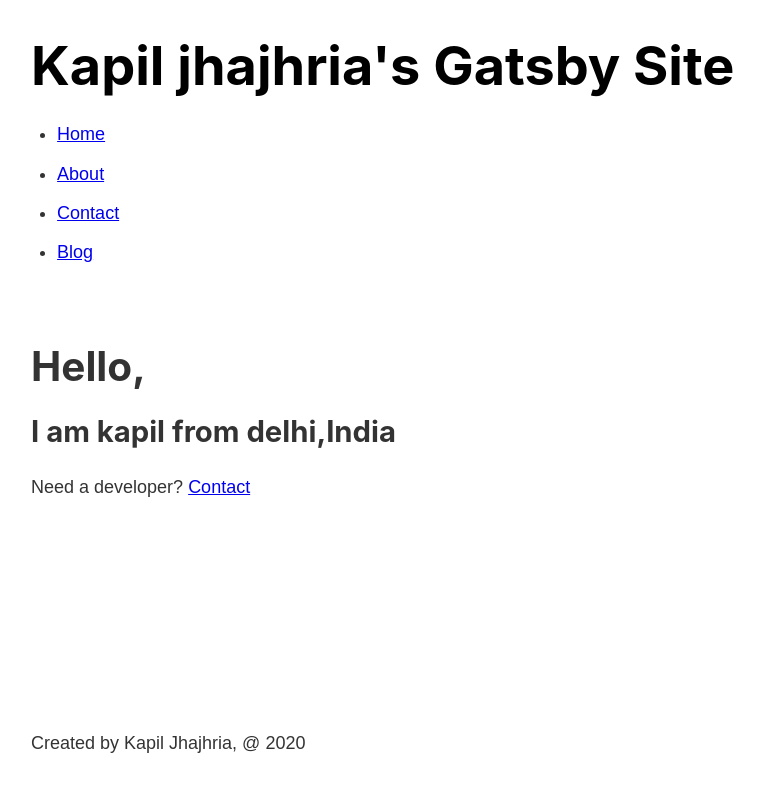
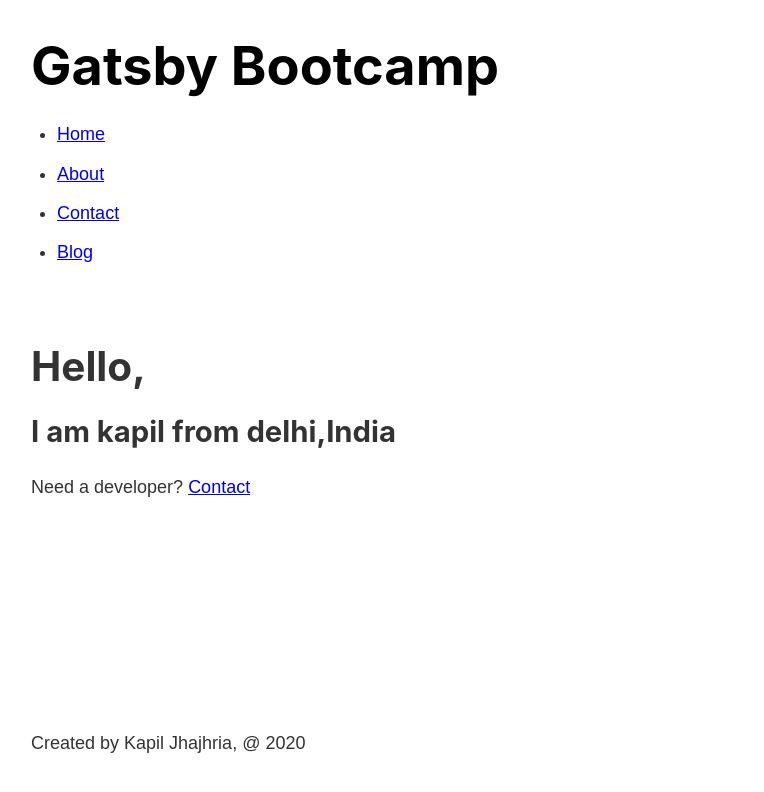
Before and after one commit to kapiljhajhria/gastby-blog, a Gatsby site: page / in a window 1280 px wide. Shown: the whole page, without its empty margins (252-1016 px from the left). Built offline with nearby package versions, Linux system fonts and the light colour scheme; Gatsby itself is replaced by a stand-in of ours.

Commit message:
updating title and name using query, dynamically

```diff
--- a/gatsby-config.js
+++ b/gatsby-config.js
@@ -6,5 +6,10 @@
 
 module.exports = {
   /* Your site config here */
+  siteMetadata: {
+    title: "Gatsby Bootcamp",
+    author: "Andrew Mead",
+    student: "Kapil Jhajhria",
+  },
   plugins: [`gatsby-plugin-sass`],
 }
--- a/src/components/footer.jsx
+++ b/src/components/footer.jsx
@@ -1,9 +1,20 @@
 import React from "react"
-
+import { graphql, useStaticQuery } from "gatsby"
 const Footer = () => {
+  const data = useStaticQuery(graphql`
+    query {
+      site {
+        siteMetadata {
+          title
+          student
+          author
+        }
+      }
+    }
+  `)
   return (
     <footer>
-      <p>Created by Kapil Jhajhria, @ 2020</p>
+      <p>Created by {data.site.siteMetadata.student}, @ 2020</p>
     </footer>
   )
 }
--- a/src/components/header.jsx
+++ b/src/components/header.jsx
@@ -1,8 +1,19 @@
 import React from "react"
-import { Link } from "gatsby"
+import { Link, graphql, useStaticQuery } from "gatsby"
 import headerStyles from "../components/header.module.scss"
 
 const Header = () => {
+  const data = useStaticQuery(graphql`
+    query {
+      site {
+        siteMetadata {
+          title
+          student
+          author
+        }
+      }
+    }
+  `)
   return (
     <header className={headerStyles.header}>
       <h1>
@@ -11,7 +22,7 @@
           activeClassName={headerStyles.activeNavItem}
           to="/"
         >
-          Kapil jhajhria's Gatsby Site
+          {data.site.siteMetadata.title}
         </Link>
       </h1>
       <nav>
```
